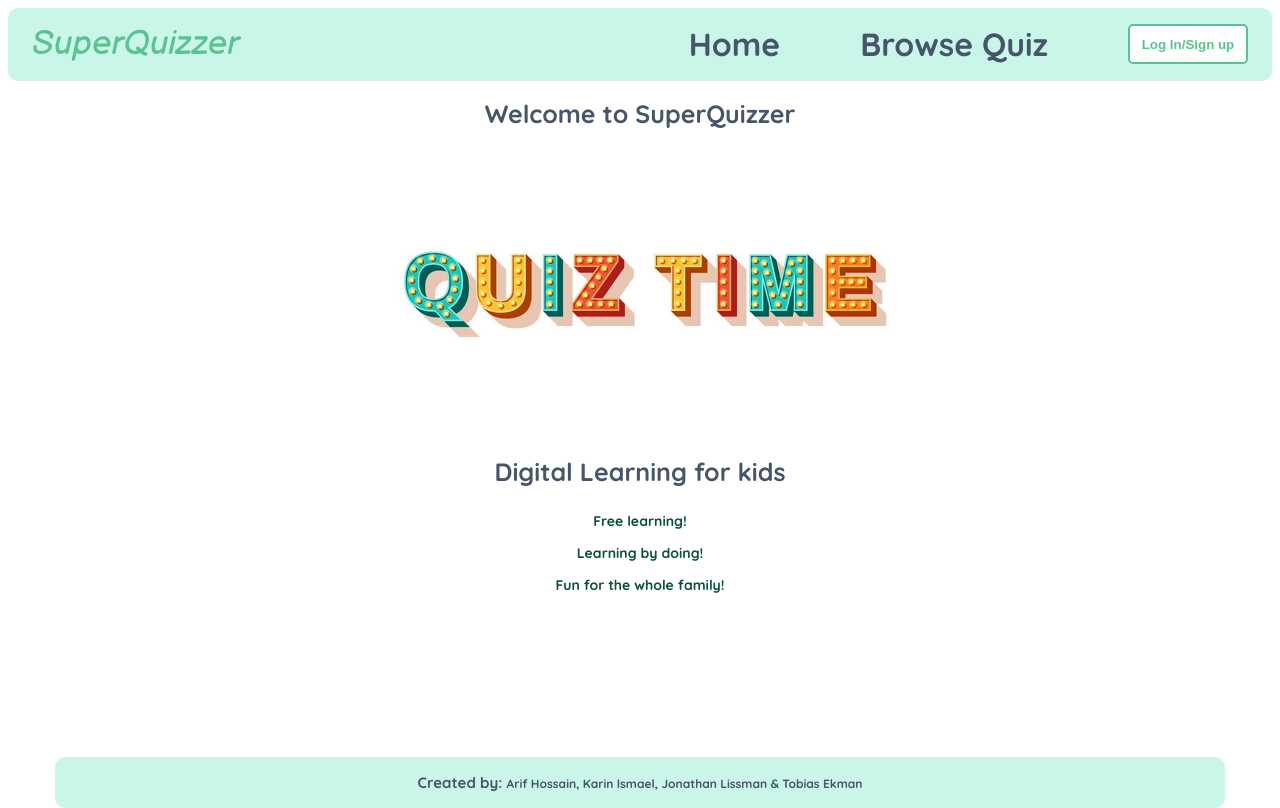
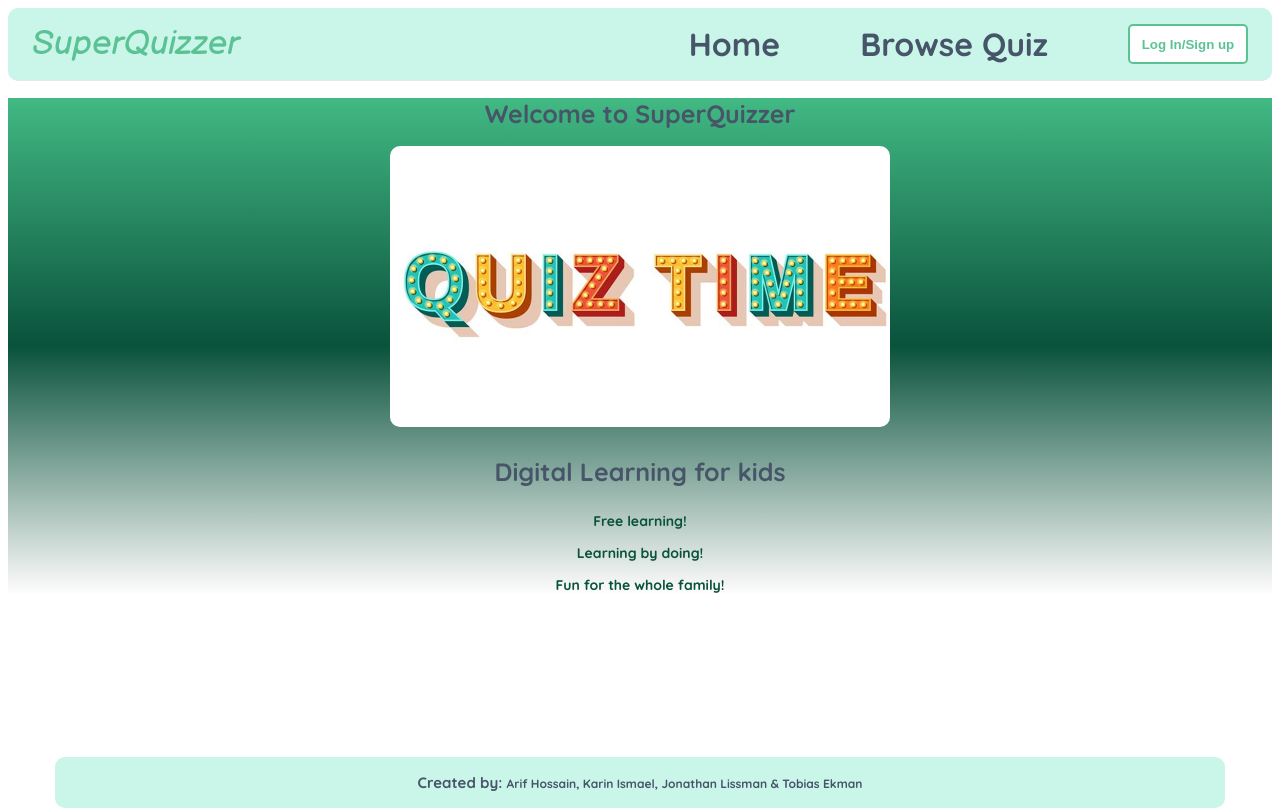
Before and after one commit to ArifHoss/quiz-management-router, a Vue app: page / in a window 1280 px wide. Built offline with nearby package versions, Linux system fonts and the light colour scheme; a web font is replaced by a local one.

Commit message:
changed background color LogInPage.vue

```diff
--- a/src/components/LogInPage.vue
+++ b/src/components/LogInPage.vue
@@ -29,6 +29,9 @@ export default {
 </script>
 
 <style scoped>
+.hello{
+  background-image: linear-gradient(#42b983,#09523c,#fffdfd);
+}
 
 /*body > .hello{
   height: 100%;
--- a/src/components/NavBar.vue
+++ b/src/components/NavBar.vue
@@ -28,6 +28,7 @@
               <div @click="toggleHamburger" class="nav-link">My Profile</div>
             </router-link>
           </li>
+
           <li class="nav-item">
             <button @click="logOut" class="sign-out">Log Out</button>
           </li>
--- a/src/components/UserPage.vue
+++ b/src/components/UserPage.vue
@@ -130,7 +130,7 @@ h3{
 }
 
 div, html{
-  background-image: url("../img/achievment.jpg");
+  /*background-image: url("../img/achievment.jpg");*/
   background-image: radial-gradient(circle, #fffdfd, rgba(241, 219, 95, 0.65), #c9f6e9);
   padding: 0;
   margin: 0;
```
